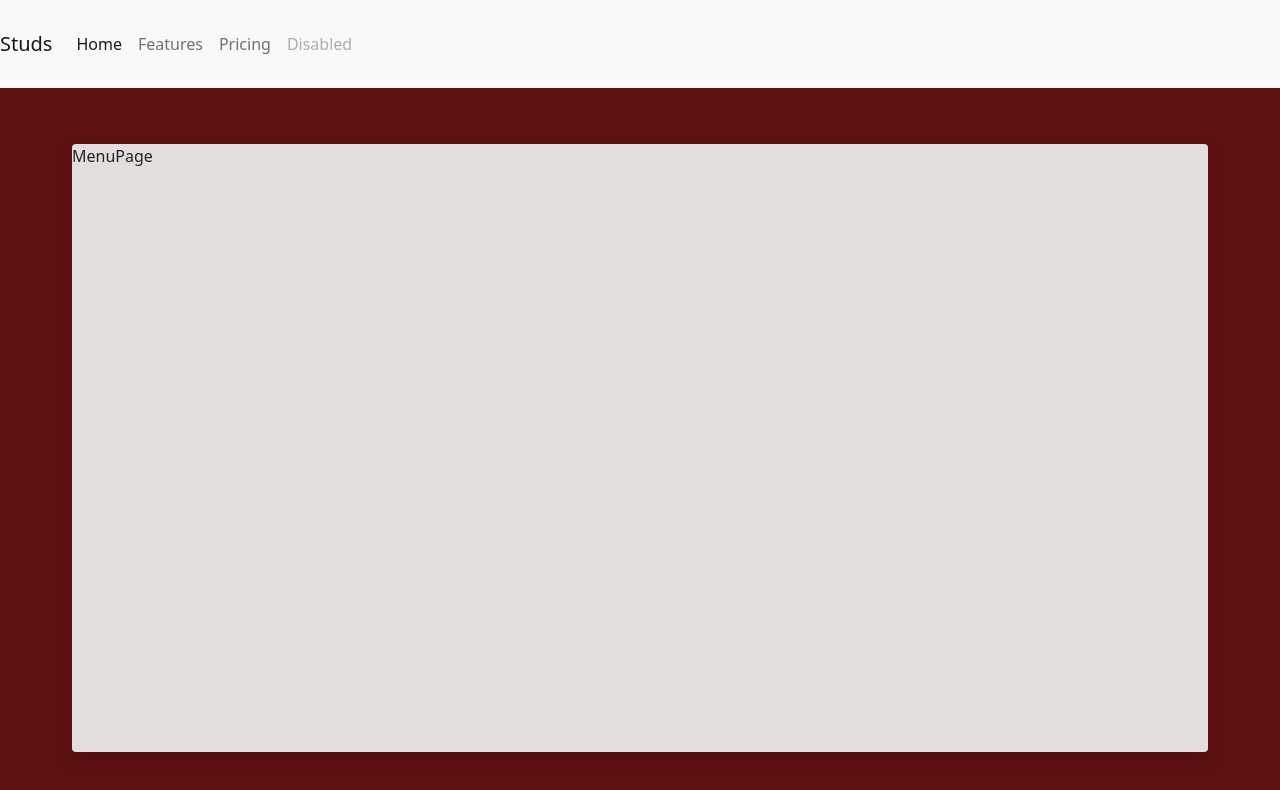
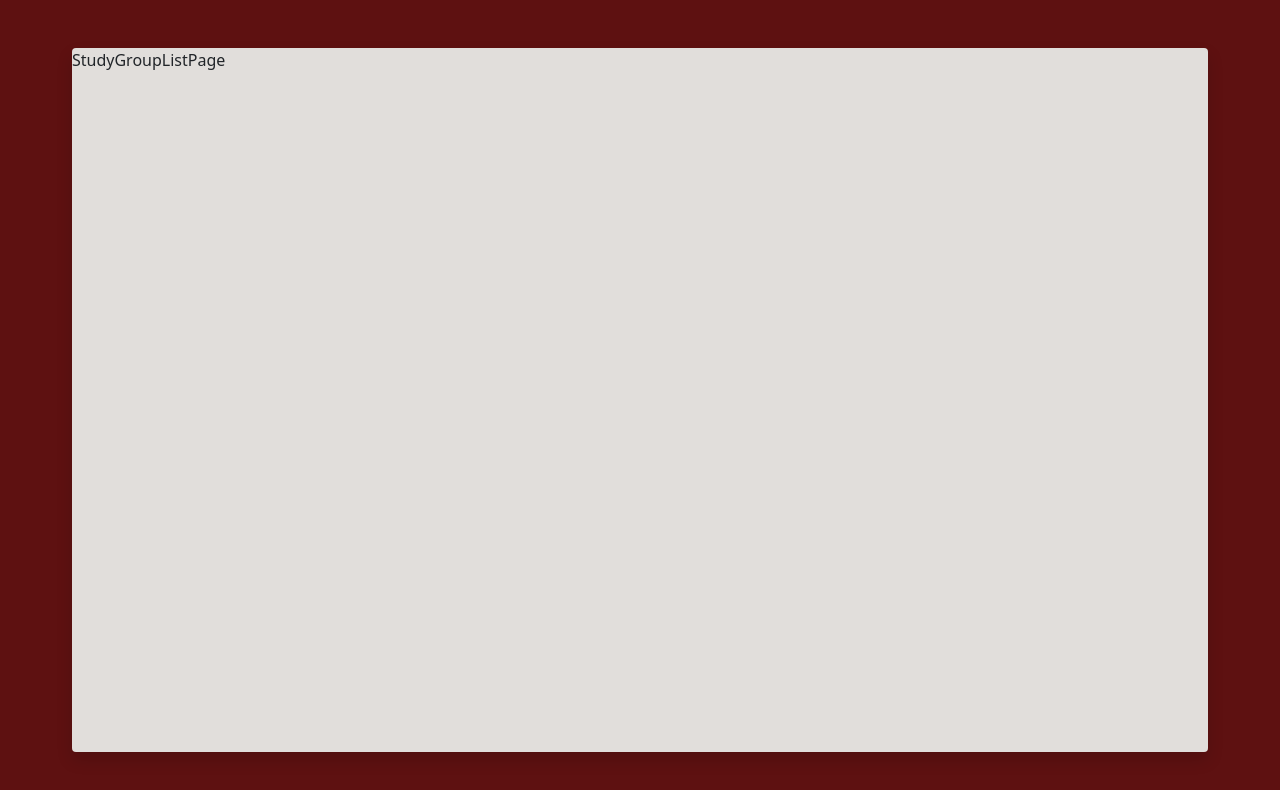
Before and after one commit to hugoamaralsantana/StudyGroupFinderUMass, a React (Create React App) app: page / in a window 1280 px wide. Shown: the top 790 px of the page. Built offline with nearby package versions, Linux system fonts and the light colour scheme.

Commit message:
Component Development

```diff
--- a/src/components/Container.jsx
+++ b/src/components/Container.jsx
@@ -4,13 +4,12 @@ import NavBar from './NavBar'
 import { useState } from 'react';
 
 function Container(){
-    const [currPage, setPage] = useState("menu");
+    const [currPage, setPage] = useState("studygrouplist");
     console.log(currPage);
     return(
-    <div className="h-100 w-100 d-flex position-absolute bg-primary px-4 py-3 pt-5">
-        <NavBar/>
+    <div className="h-100 w-100 d-flex position-absolute bg-primary px-4 py-3">
         <div className="h-100 w-100 d-flex shadow rounded bg-secondary">
-            {(currPage === "menu" ? <MenuPage/> : <StudyGroupListPage/>)}
+            {(currPage === "studygrouplist" ? <StudyGroupListPage/> : <MenuPage/>)}
         </div>
     </div>
     );
--- a/src/components/MenuCard.jsx
+++ b/src/components/MenuCard.jsx
@@ -0,0 +1,10 @@
+
+function MenuCard() {
+    return (
+        <div>
+
+        </div>
+    );
+}
+
+export default MenuCard;
--- a/src/components/MenuPage.jsx
+++ b/src/components/MenuPage.jsx
@@ -1,8 +1,11 @@
+import MenuCard from "./MenuCard"
 
 function MenuPage() {
     return(
-        <div>
-            MenuPage
+        <div className="container">
+            <div className="row">
+                <MenuCard></MenuCard>
+            </div>
         </div>
     );
 }
--- a/src/components/NavBar.jsx
+++ b/src/components/NavBar.jsx
@@ -2,7 +2,7 @@
 
 function NavBar(){
     return(
-        <nav class="fixed-top navbar navbar-expand-lg navbar-light bg-light">
+        <nav class="fixed-top navbar navbar-expand-lg navbar-light bg-light px-2">
   <a class="navbar-brand" href="#">Studs</a>
   <button class="navbar-toggler" type="button" data-toggle="collapse" data-target="#navbarNavAltMarkup" aria-controls="navbarNavAltMarkup" aria-expanded="false" aria-label="Toggle navigation">
     <span class="navbar-toggler-icon"></span>
```
